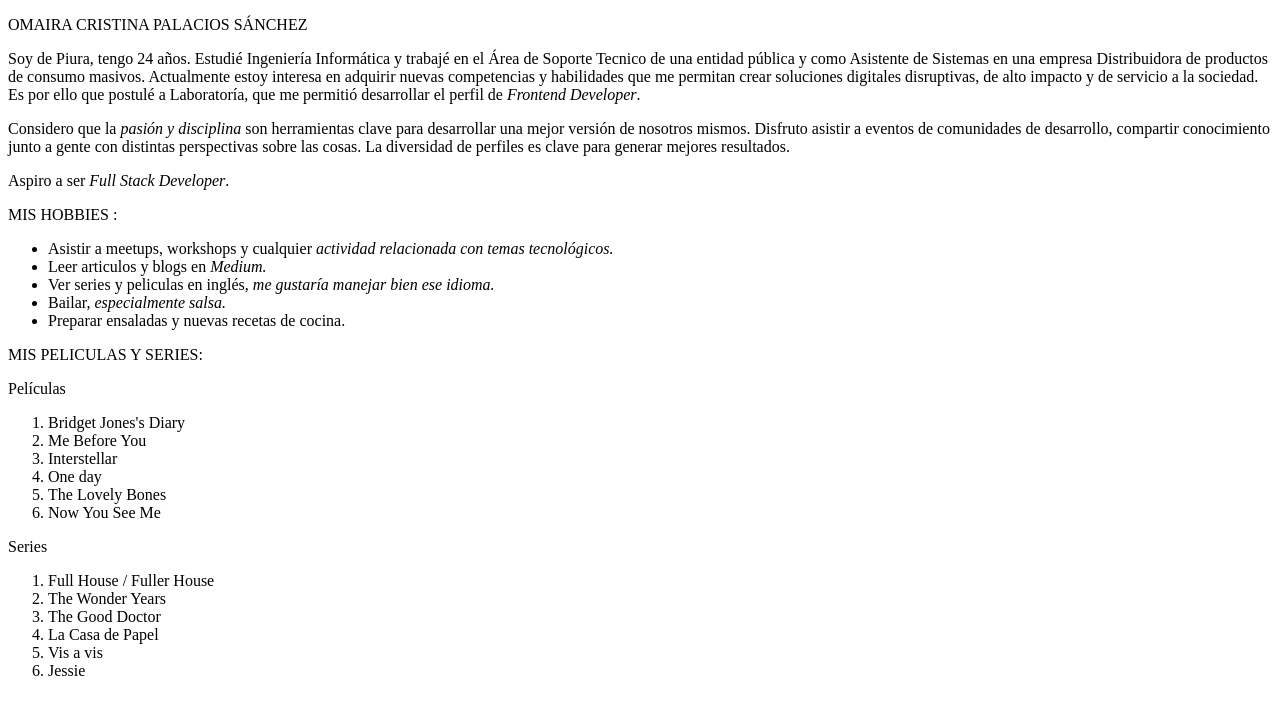
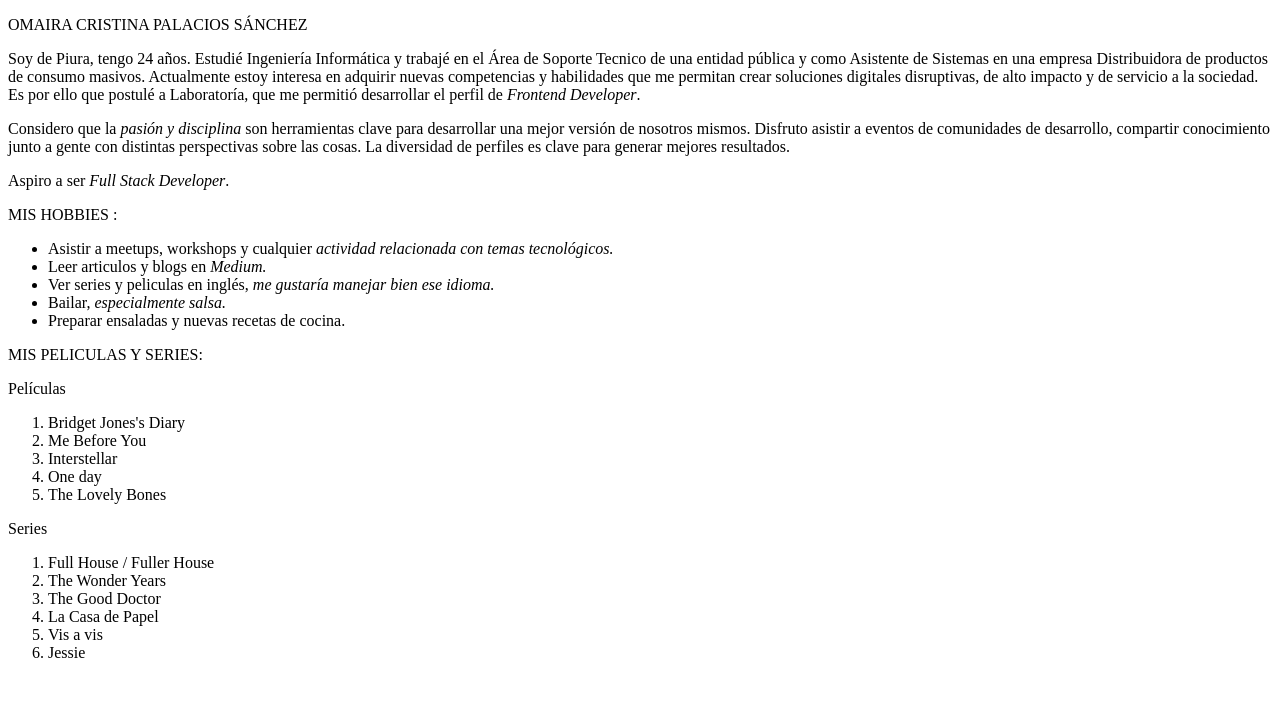
Before and after one commit to omairapalacios/180-dias-de-codigo, a plain HTML site: page dia-1/reto.html in a window 1280 px wide. Drawn offline with Linux system fonts and the light colour scheme.

Commit message:
actualiza reto dia 1

```diff
--- a/dia-1/reto.html
+++ b/dia-1/reto.html
@@ -44,7 +44,6 @@
     <li>Interstellar</li>
     <li>One day</li>
     <li>The Lovely Bones</li>
-    <li>Now You See Me</li>
   </ol>
   <p>Series</p>
   <ol>
```
